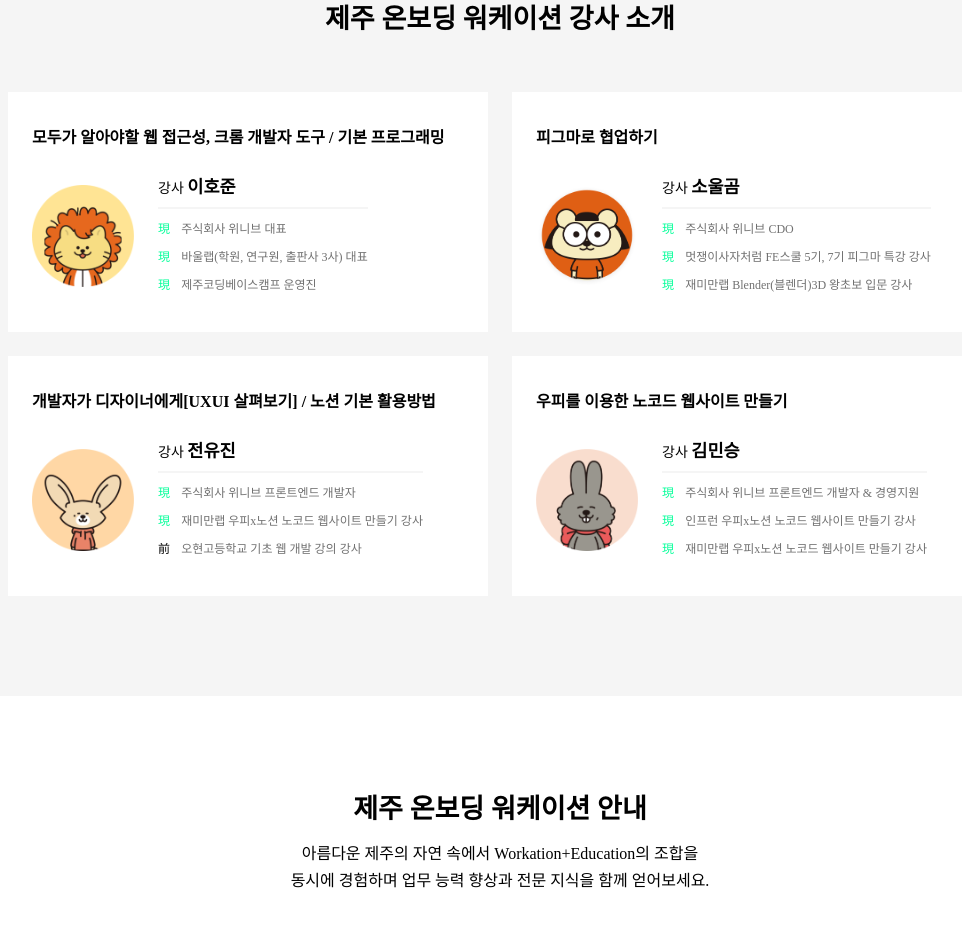
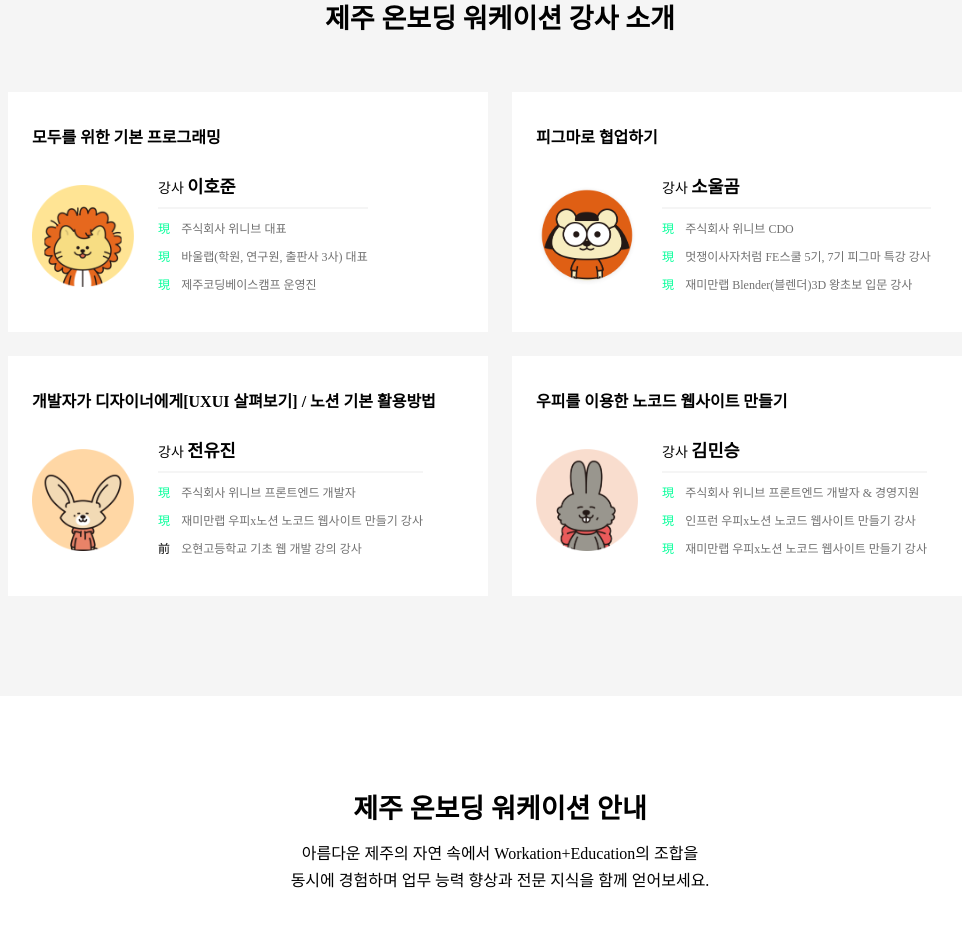
Before and after one commit to weniv/opeaceLandingpage, a React (Create React App) app: page / in a window 1280 px wide. Shown: the part 3060-3986 px from the top of the page, without its empty margins (140-1102 px from the left). Built offline with nearby package versions, Linux system fonts and the light colour scheme; no server answers; a web font is replaced by a local one.

Commit message:
time table 수정 및 강사소개에서 time table 반영하여 웹 접근성 삭제

```diff
--- a/src/text/index.js
+++ b/src/text/index.js
@@ -83,7 +83,7 @@ export const planList = [
 export const TutorList = [
   {
     id: 1,
-    title: '모두가 알아야할 웹 접근성, 크롬 개발자 도구 / 기본 프로그래밍',
+    title: '모두를 위한 기본 프로그래밍',
     image: 'licat',
     name: '이호준',
     career: [
@@ -156,7 +156,7 @@ export const ScheduleList = [
     id: 3,
     program: [
       { id: 1, title: '우피를 이용한 노코드 웹사이트 만들기' },
-      { id: 2, title: '모두가 알아야할 웹 접근성과 크롬 개발자 도구 or 모두가 알아야할 기본 프로그래밍' },
+      { id: 2, title: '모두가 알아야할 기본 프로그래밍' },
     ],
   },
   {
```
